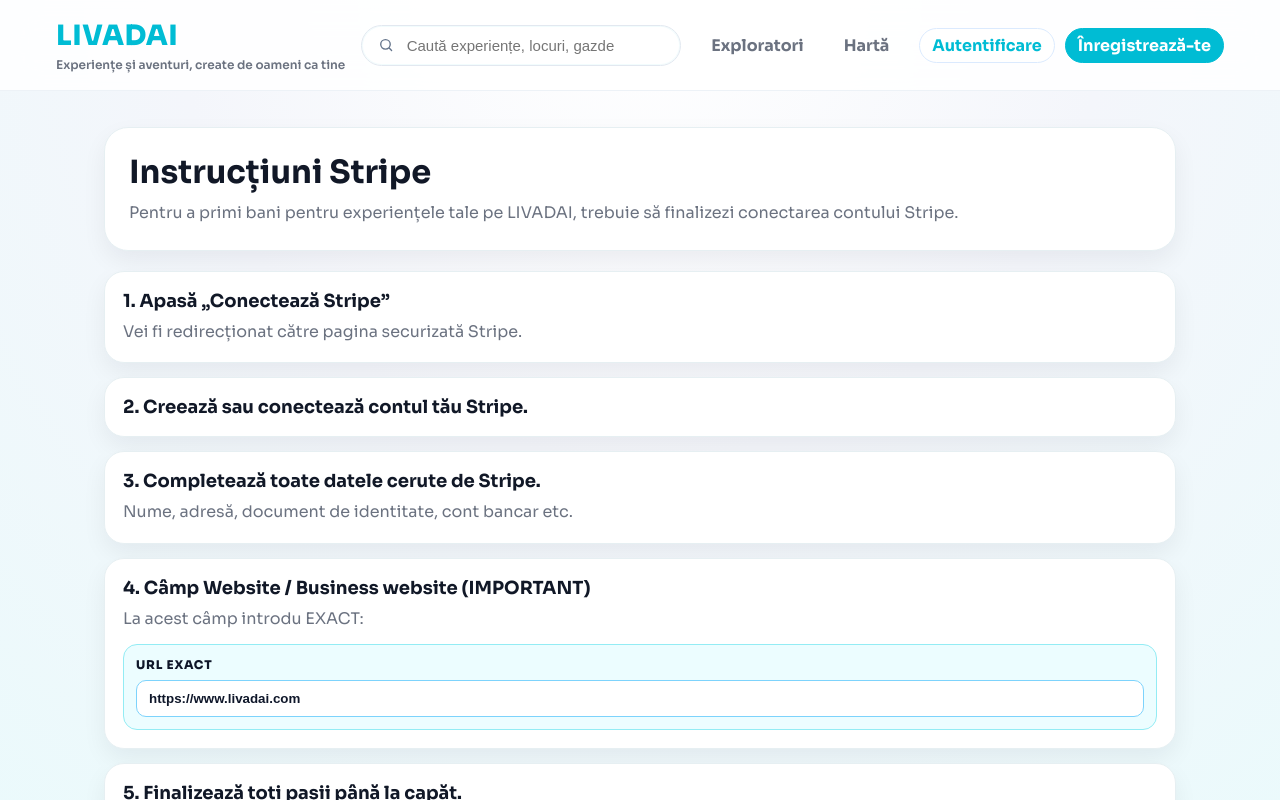
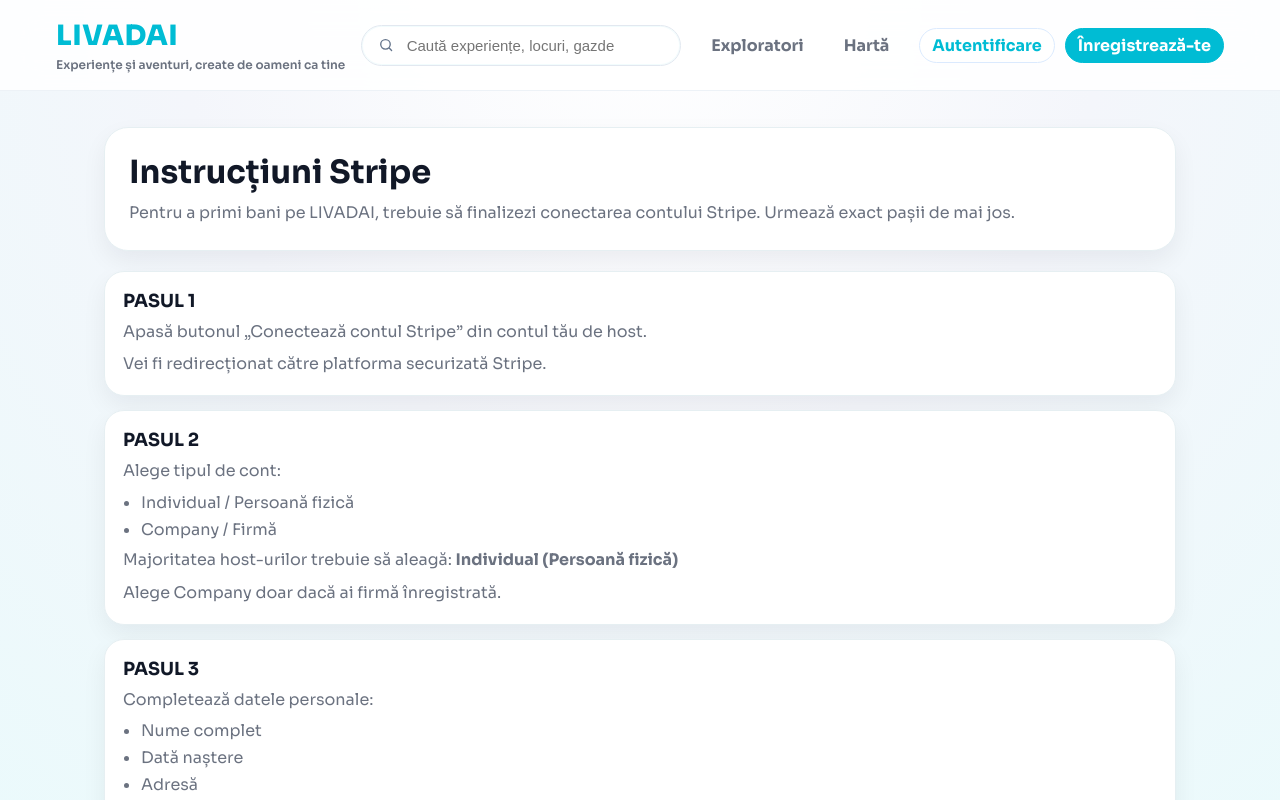
Before and after one commit to gabrielivadariu/livadai-web, a Next.js app: page /stripe-instructions in a window 1280 px wide. Built offline with nearby package versions, Linux system fonts and the light colour scheme; no server answers.

Commit message:
fix(web): rewrite stripe instructions with precise host onboarding steps

```diff
--- a/app/(app)/stripe-instructions/page.tsx
+++ b/app/(app)/stripe-instructions/page.tsx
@@ -1,122 +1,117 @@
 "use client";
 
 import Link from "next/link";
-import { useLang } from "@/lib/use-lang";
 import styles from "./stripe-instructions.module.css";
 
-const WEBSITE_URL = "https://www.livadai.com";
-
-type StripeInstructionStep = {
-  title: string;
-  text: string;
-  highlight?: string;
-};
-
-type StripeInstructionContent = {
-  title: string;
-  intro: string;
-  steps: StripeInstructionStep[];
-  cta: string;
-};
-
-const content: Record<"ro" | "en", StripeInstructionContent> = {
-  ro: {
-    title: "Instrucțiuni Stripe",
-    intro:
-      "Pentru a primi bani pentru experiențele tale pe LIVADAI, trebuie să finalizezi conectarea contului Stripe.",
-    steps: [
-      {
-        title: "1. Apasă „Conectează Stripe”",
-        text: "Vei fi redirecționat către pagina securizată Stripe.",
-      },
-      {
-        title: "2. Creează sau conectează contul tău Stripe.",
-        text: "",
-      },
-      {
-        title: "3. Completează toate datele cerute de Stripe.",
-        text: "Nume, adresă, document de identitate, cont bancar etc.",
-      },
-      {
-        title: "4. Câmp Website / Business website (IMPORTANT)",
-        text: "La acest câmp introdu EXACT:",
-        highlight: WEBSITE_URL,
-      },
-      {
-        title: "5. Finalizează toți pașii până la capăt.",
-        text: "Contul trebuie complet completat pentru a putea primi plăți.",
-      },
-      {
-        title: "6. Revino în LIVADAI și verifică dacă Stripe este activ.",
-        text: "",
-      },
-    ],
-    cta: "Conectează contul Stripe",
-  },
-  en: {
-    title: "Stripe Instructions",
-    intro:
-      "To receive money for your LIVADAI experiences, you must finish connecting your Stripe account.",
-    steps: [
-      {
-        title: "1. Tap “Connect Stripe”",
-        text: "You will be redirected to the secure Stripe page.",
-      },
-      {
-        title: "2. Create or connect your Stripe account.",
-        text: "",
-      },
-      {
-        title: "3. Complete all information requested by Stripe.",
-        text: "Name, address, identity document, bank account, etc.",
-      },
-      {
-        title: "4. Website / Business website field (IMPORTANT)",
-        text: "In this field enter EXACTLY:",
-        highlight: WEBSITE_URL,
-      },
-      {
-        title: "5. Finish all onboarding steps.",
-        text: "The account must be fully completed to receive payouts.",
-      },
-      {
-        title: "6. Return to LIVADAI and verify Stripe is active.",
-        text: "",
-      },
-    ],
-    cta: "Connect Stripe Account",
-  },
-};
+const WEBSITE_URL = "www.livadai.com";
 
 export default function StripeInstructionsPage() {
-  const { lang } = useLang();
-  const data = lang === "ro" ? content.ro : content.en;
-
   return (
     <div className={styles.page}>
       <div className={styles.header}>
-        <h1>{data.title}</h1>
-        <p>{data.intro}</p>
+        <h1>Instrucțiuni Stripe</h1>
+        <p>
+          Pentru a primi bani pe LIVADAI, trebuie să finalizezi conectarea contului Stripe. Urmează exact pașii de
+          mai jos.
+        </p>
       </div>
 
       <div className={styles.steps}>
-        {data.steps.map((step) => (
-          <section key={step.title} className={styles.card}>
-            <h2>{step.title}</h2>
-            {step.text ? <p>{step.text}</p> : null}
-            {step.highlight ? (
-              <div className={styles.highlight}>
-                <div className={styles.highlightLabel}>{lang === "ro" ? "URL exact" : "Exact URL"}</div>
-                <input type="text" value={step.highlight} readOnly aria-label="Stripe website URL" />
-              </div>
-            ) : null}
-          </section>
-        ))}
+        <section className={styles.card}>
+          <h2>PASUL 1</h2>
+          <p>Apasă butonul „Conectează contul Stripe” din contul tău de host.</p>
+          <p>Vei fi redirecționat către platforma securizată Stripe.</p>
+        </section>
+
+        <section className={styles.card}>
+          <h2>PASUL 2</h2>
+          <p>Alege tipul de cont:</p>
+          <ul className={styles.list}>
+            <li>Individual / Persoană fizică</li>
+            <li>Company / Firmă</li>
+          </ul>
+          <p>
+            Majoritatea host-urilor trebuie să aleagă: <strong>Individual (Persoană fizică)</strong>
+          </p>
+          <p>Alege Company doar dacă ai firmă înregistrată.</p>
+        </section>
+
+        <section className={styles.card}>
+          <h2>PASUL 3</h2>
+          <p>Completează datele personale:</p>
+          <ul className={styles.list}>
+            <li>Nume complet</li>
+            <li>Dată naștere</li>
+            <li>Adresă</li>
+            <li>Număr telefon</li>
+            <li>Document de identitate</li>
+            <li>IBAN / Cont bancar</li>
+          </ul>
+          <p>Completează exact datele reale.</p>
+          <p>Nu folosi date incorecte.</p>
+        </section>
+
+        <section className={styles.card}>
+          <h2>PASUL 4 (CRITIC – BUSINESS WEBSITE)</h2>
+          <p>Când Stripe îți cere:</p>
+          <div className={styles.stack}>
+            <p>Website</p>
+            <p>sau</p>
+            <p>Business website</p>
+            <p>sau</p>
+            <p>Business URL</p>
+          </div>
+          <p>Introdu EXACT:</p>
+          <div className={styles.highlight}>
+            <div className={styles.highlightLabel}>Valoare exactă</div>
+            <input type="text" value={WEBSITE_URL} readOnly aria-label="Stripe business website exact value" />
+          </div>
+          <div className={styles.stack}>
+            <p>Scrie exact așa.</p>
+            <p>Fără https.</p>
+            <p>Fără http.</p>
+            <p>Fără spații.</p>
+            <p>Fără altă variantă.</p>
+          </div>
+        </section>
+
+        <section className={styles.card}>
+          <h2>PASUL 5</h2>
+          <p>Completează toți pașii până la final.</p>
+          <p>Nu închide pagina înainte să vezi confirmarea finală Stripe.</p>
+        </section>
+
+        <section className={styles.card}>
+          <h2>PASUL 6</h2>
+          <p>Revino în LIVADAI.</p>
+          <p>Verifică dacă statusul Stripe este activ.</p>
+          <p>Dacă nu este activ, reia procesul.</p>
+        </section>
       </div>
+
+      <section className={styles.qaSection}>
+        <h2>SECȚIUNE PROBLEME FRECVENTE</h2>
+        <div className={styles.qaItem}>
+          <h3>1. Am creat contul, dar nu primesc bani.</h3>
+          <p>→ Cel mai probabil onboarding-ul Stripe nu este complet finalizat.</p>
+        </div>
+        <div className={styles.qaItem}>
+          <h3>2. Nu știu ce website să scriu.</h3>
+          <p>→ Scrie exact: {WEBSITE_URL}</p>
+        </div>
+        <div className={styles.qaItem}>
+          <h3>3. Am pus https://www.livadai.com</h3>
+          <p>→ Nu este necesar. Scrie doar: {WEBSITE_URL}</p>
+        </div>
+        <div className={styles.qaItem}>
+          <h3>4. Am închis Stripe înainte de finalizare.</h3>
+          <p>→ Reia procesul din contul tău LIVADAI.</p>
+        </div>
+      </section>
 
       <div className={styles.footerCta}>
         <Link href="/host/wallet" className="button">
-          {data.cta}
+          Conectează contul Stripe
         </Link>
       </div>
     </div>
--- a/app/(app)/stripe-instructions/stripe-instructions.module.css
+++ b/app/(app)/stripe-instructions/stripe-instructions.module.css
@@ -48,6 +48,19 @@
   line-height: 1.55;
 }
 
+.list {
+  margin: 0;
+  padding-left: 18px;
+  color: var(--muted);
+  display: grid;
+  gap: 6px;
+}
+
+.stack {
+  display: grid;
+  gap: 4px;
+}
+
 .highlight {
   margin-top: 4px;
   padding: 12px;
@@ -76,6 +89,40 @@
   color: #0f172a;
 }
 
+.qaSection {
+  background: #fff;
+  border-radius: 20px;
+  padding: 18px;
+  border: 1px solid #e6eff2;
+  box-shadow: var(--shadow-soft);
+  display: grid;
+  gap: 12px;
+}
+
+.qaSection h2 {
+  margin: 0;
+  font-size: 18px;
+}
+
+.qaItem {
+  display: grid;
+  gap: 6px;
+  padding: 12px;
+  border-radius: 12px;
+  border: 1px solid #e6eff2;
+  background: #f9fbfb;
+}
+
+.qaItem h3 {
+  margin: 0;
+  font-size: 15px;
+}
+
+.qaItem p {
+  margin: 0;
+  color: var(--muted);
+}
+
 .footerCta {
   display: flex;
 }
```
Also changed, not shown: app/(app)/menu/page.tsx (+3 -7 lines).
